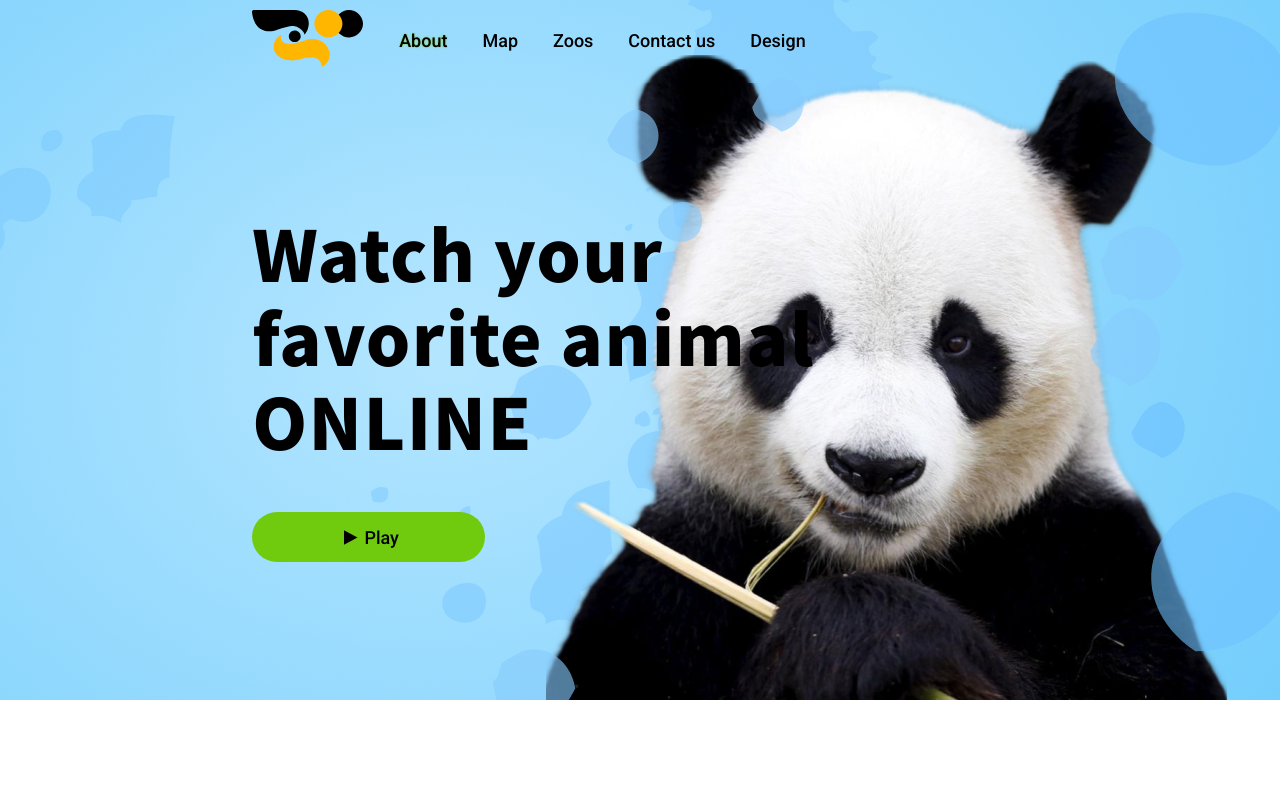
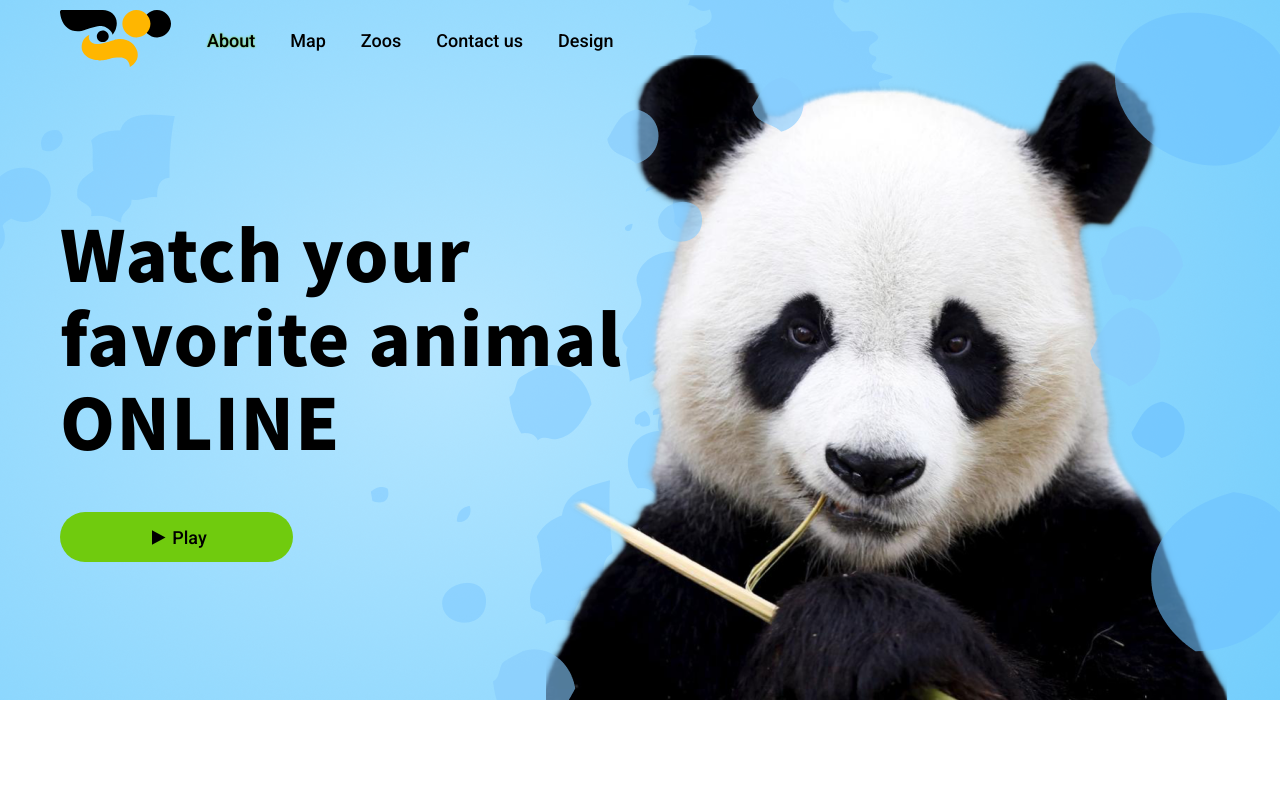
Before and after one commit to GentlemanGit/RsSchooll, a plain HTML site: page online-zoo/pages/main-page.html in a window 1280 px wide. Shown: the top 797 px of the page. Drawn offline with Linux system fonts and the light colour scheme.

Commit message:
fix: width header and footer in main page

```diff
--- a/online-zoo/pages/main-page-style.css
+++ b/online-zoo/pages/main-page-style.css
@@ -15,6 +15,7 @@
       height: 80px;
       display: flex;
       align-items: center;
+      width: 1160px;
     }
 
     .nav__ul {
@@ -89,6 +90,10 @@
     .section1__button {
       margin-top: 50px;
       width: 233px;
+    }
+
+    .section1 {
+      width: 1160px;
     }
 
     .button__img-play {
@@ -393,6 +398,7 @@
 
     .footer__content {
       margin-top: 70px;
+      width: 1160px;
     }
 
     .nav__ul {
--- a/online-zoo/pages/main-page.html
+++ b/online-zoo/pages/main-page.html
@@ -16,9 +16,8 @@
   <link rel="preconnect" href="https://fonts.gstatic.com">
   <link href="https://fonts.googleapis.com/css2?family=Noto+Sans+KR:wght@900&display=swap" rel="stylesheet">
 
-  <section class="section1 background-section1">
-    <div class="centre">
-      <header class="indent">
+  <section class="background-section1">
+    <header class="centre">
       <nav>
         <ul class="nav__ul">
           <li>
@@ -45,12 +44,11 @@
       </nav>
       <h1>Online Zoo</h1>
     </header>
-      <div class="indent">
+    <div class=" section1 centre">
       <div class="section1__text">Watch your favorite animal ONLINE</div>
       <a href="">
         <button class="section1__button"><div class="button__img-play"></div> Play</button>
       </a>
-      </div>
     </div>
   </section>
   <section class="section2">
@@ -259,8 +257,7 @@
   </section>
   <footer>
     <div class="footer__bg">
-      <div class="centre">
-        <div class="footer__content indent">
+      <div class="footer__content centre">
         <nav>
           <ul class="nav__ul ">
             <li>
@@ -335,7 +332,6 @@
         </div>
       </div>
     </div>
-    </div>
   </footer>
 </body>
 
```
Lines whose indentation alone changed are shown as unchanged.
